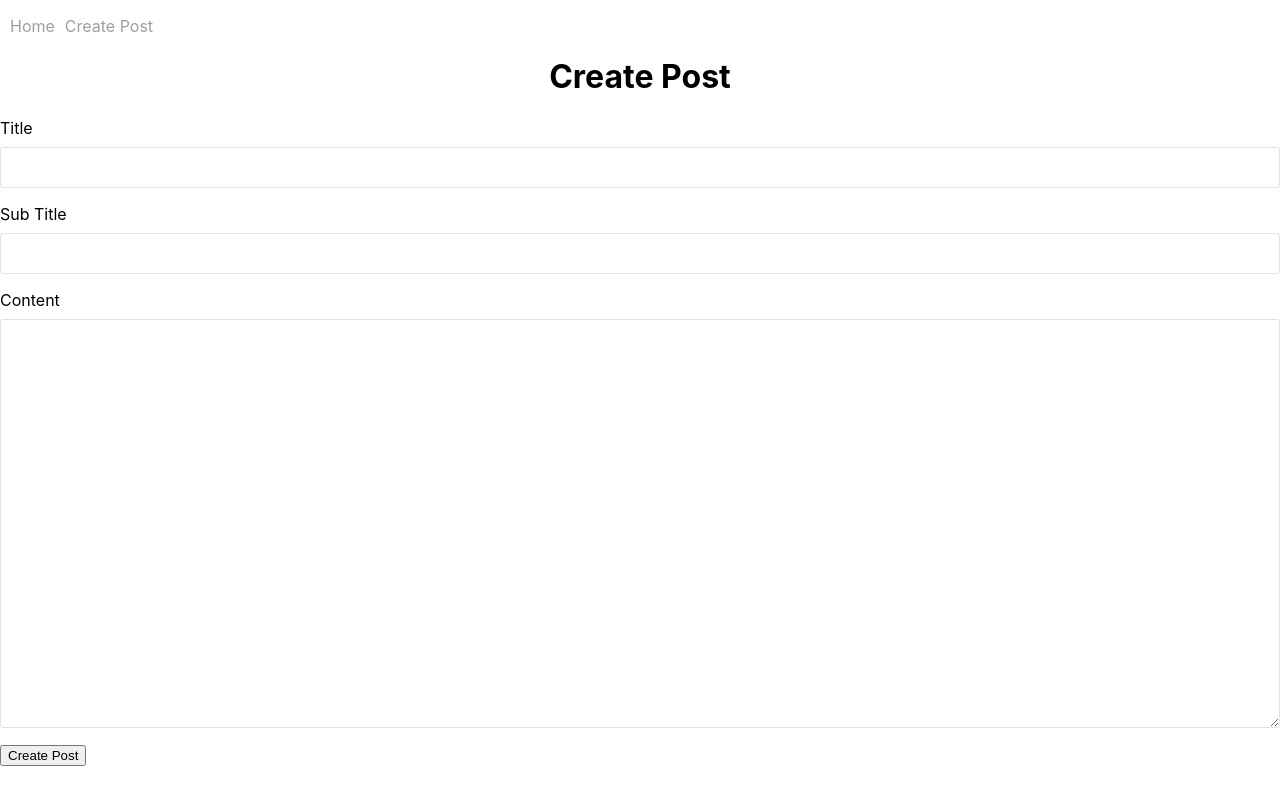
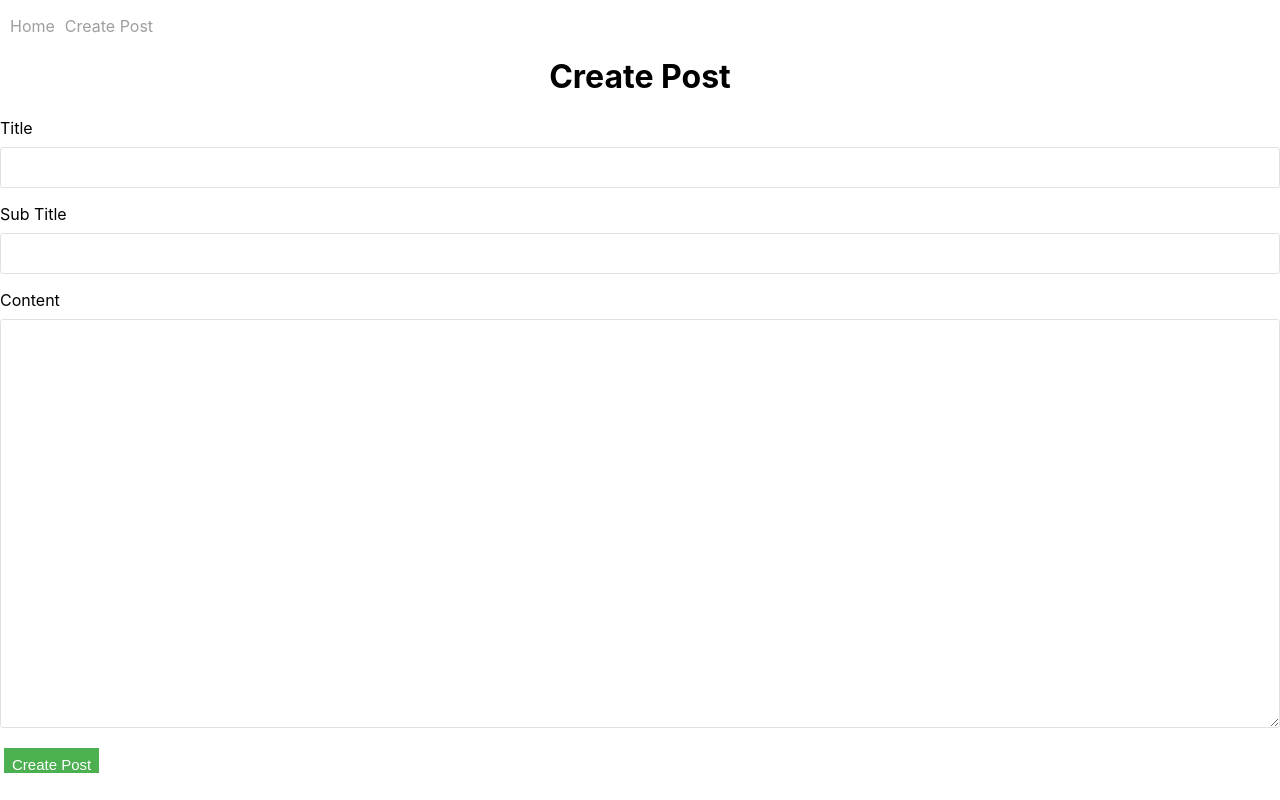
Before and after one commit to SudipGhara19/react-hook-blog, a React (Create React App) app: page /create-post in a window 1280 px wide. Built offline with nearby package versions, Linux system fonts and the light colour scheme.

Commit message:
added dynamic styling

```diff
--- a/src/components/CreatePost.js
+++ b/src/components/CreatePost.js
@@ -1,8 +1,26 @@
 // import { useState } from 'react';
 import {firestore} from '../firebase';
 import {useFormInput} from '../hooks';
+import styled, {css} from 'styled-components';
 
-import classes from './Button.module.css'
+// import classes from './Button.module.css'
+
+const StyledButton = styled.button`
+  height: 33px;
+  background: ${(props) => (props.primary ? '#4caf50' : 'blue')};
+  border: 0;
+  color: #fff;
+  padding: 8px;
+  font-size: 15px;
+  border-radius: 3px;
+  cursor: pointer;
+  ${(props) =>
+    props.primary &&
+    css`
+      border: 4px solid ${props.bgColor};
+    `};
+`;
+
 
 function CreatePost() {
   const title = useFormInput('');
@@ -44,7 +62,8 @@ function CreatePost() {
           <textarea value={content.value} onChange={content.onchange} ></textarea>
         </div>
 
-        <button className="classes.createPostButton">Create Post</button>
+        <StyledButton primary>Create Post</StyledButton>
+        {/* <StyledButton primary bgColor="black">Create Post</StyledButton> */}
       </form>
     </div>
   );
```
